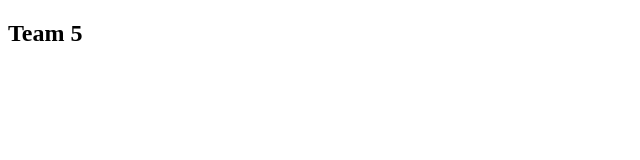
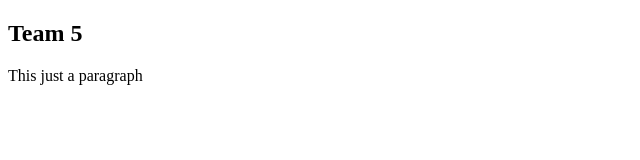
Before and after one commit to nfarhatabassum/mergedemo, a plain HTML site: page team5.html in a window 1280 px wide. Shown: the whole page, without its empty margins (0-640 px from the left). Drawn offline with Linux system fonts and the light colour scheme.

Commit message:
Paragraph Added

```diff
--- a/team5.html
+++ b/team5.html
@@ -7,5 +7,8 @@
 </head>
 <body>
     <h2>Team 5</h2>
+    <p>
+        This just a paragraph
+    </p>
 </body>
 </html>
```
